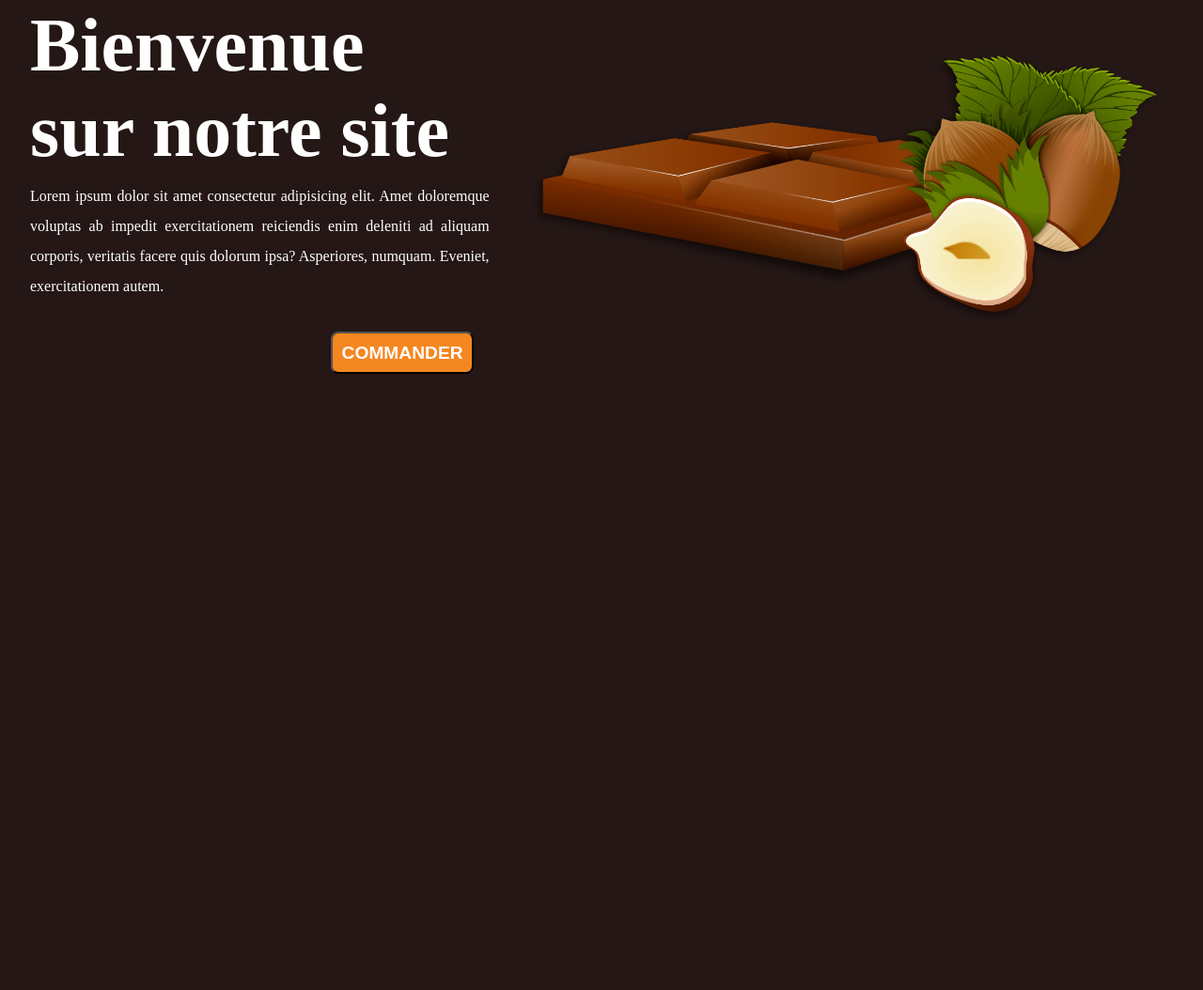
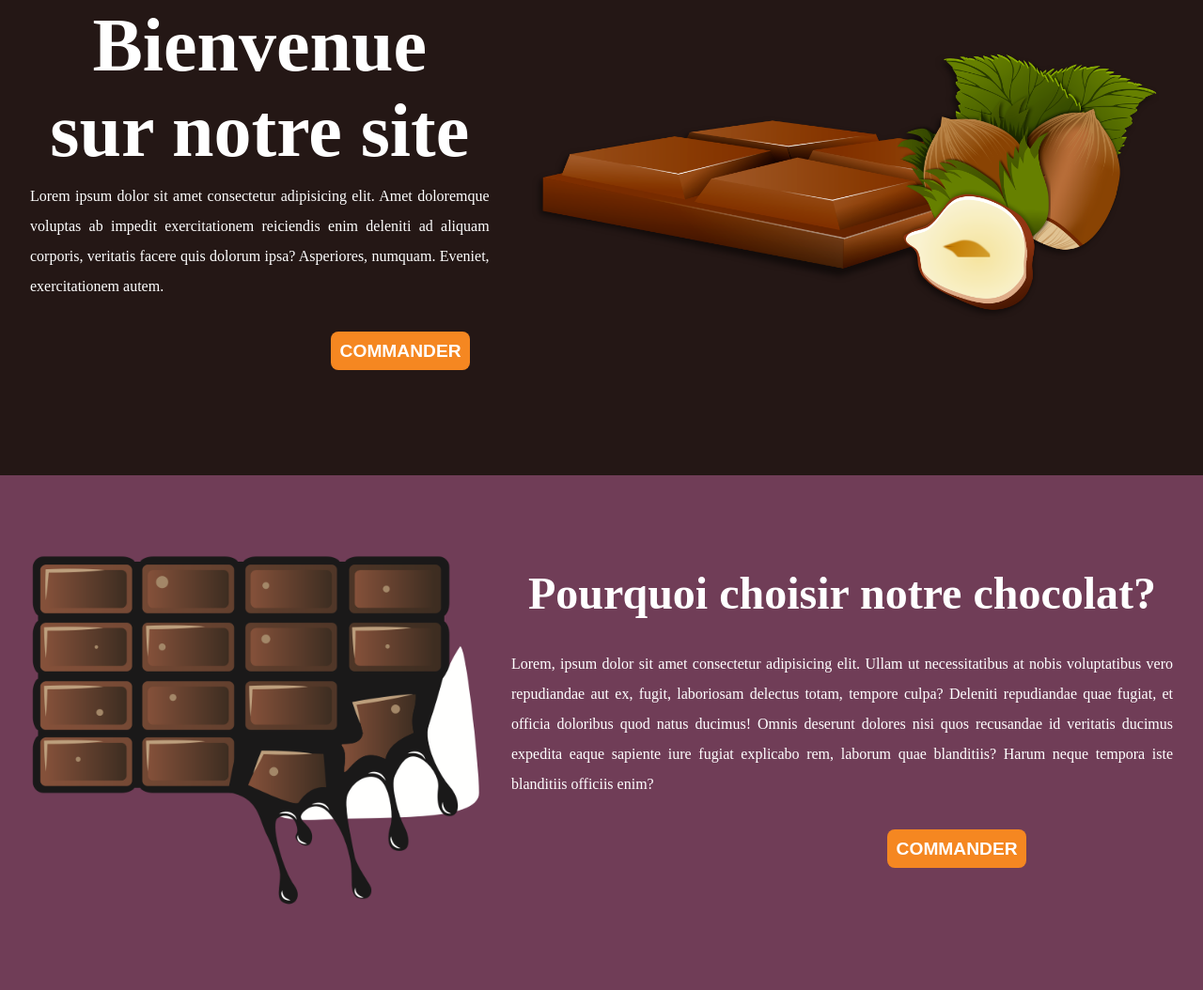
Before and after one commit to NeliielDW/Chocolats, a plain HTML site: page index.html in a window 1280 px wide. Shown: the part 189-1243 px from the top of the page at 94% size. Before the commit the page ends 800 px from the top, so only its background shows below. Drawn offline with Linux system fonts and the light colour scheme.

Commit message:
About section

```diff
--- a/index.html
+++ b/index.html
@@ -16,8 +16,8 @@
     </div>
     <div class="navbar">
         <nav>
-            <a href="home">Accueil</a>
-            <a href="#">A propos</a>
+            <a href="#home">Accueil</a>
+            <a href="#about">A propos</a>
             <a href="#">Menu</a>
             <a href="#">Notre equipe</a>
             <a href="#">Commander</a>
@@ -43,6 +43,21 @@
     </div>
 </section>
 
-
+<!-- ABOUT SECTION -->
+<section id="about">
+    <div class="about-img">
+        <img src="Images/about-image.png" alt="Image A propos">
+    </div>
+    <div class="about-text">
+        <h2>Pourquoi choisir notre chocolat?</h2>
+        <p>Lorem, ipsum dolor sit amet consectetur adipisicing elit. Ullam ut necessitatibus at
+            nobis voluptatibus vero repudiandae aut ex, fugit, laboriosam delectus totam, tempore
+            culpa? Deleniti repudiandae quae fugiat, et officia doloribus quod natus ducimus! Omnis
+            deserunt dolores nisi quos recusandae id veritatis ducimus expedita eaque sapiente iure
+            fugiat explicabo rem, laborum quae blanditiis? Harum neque tempora iste blanditiis officiis
+            enim?</p>
+        <button class="about-btn">Commander</button>
+    </div>
+</section>
 </body>
 </html>
--- a/style.css
+++ b/style.css
@@ -13,6 +13,7 @@
     --black: #333333;
     --size-h3: 1.2rem;
     --size-h1: 5rem;
+    --size-h2: 3rem;
 }
 
 body {
@@ -32,6 +33,7 @@ button {
     font-weight: 600;
     text-transform: uppercase;
     transition: all ease .5s;
+    border: none;
 }
 
 button:hover {
@@ -49,6 +51,7 @@ header {
     left: 0;
     right: 0;
     border-bottom: .2rem solid var(--color-secondary);
+    background: var(--background-primary);
 }
 
 .logo p {
@@ -97,6 +100,7 @@ header {
     justify-content: space-around;
     position: relative;
     top: 10rem;
+    bottom: 10rem;
     padding: 2rem;
     gap: 2rem;
 }
@@ -104,6 +108,7 @@ header {
 .home-text h1 {
     font-size: var(--size-h1);
     padding-bottom: .5rem;
+    text-align: center;
 }
 
 .home-text p {
@@ -121,3 +126,41 @@ header {
 .home-btn {
     margin-left: 20rem;
 }
+
+/* ABOUT SECTION */
+#about {
+    display: flex;
+    align-items: center;
+    justify-content: space-around;
+    position: relative;
+    top: 15rem;
+    padding: 2rem;
+    gap: 2rem;
+    background: var(--background-secondary);
+}
+
+.about-img img {
+    height: 30rem;
+    width: auto;
+}
+
+.about-text {
+    margin-top: -2rem;
+}
+
+.about-text h2 {
+    font-size: var(--size-h2);
+    margin-bottom: 2rem;
+    text-align: center;
+}
+
+.about-text p {
+    font-size: 1rem;
+    line-height: 2rem;
+    text-align: justify;
+    padding-bottom: 2rem;
+}
+
+.about-btn {
+    margin-left: 25rem;
+}
```
Also changed, not shown: Images/about-image.png (added).
